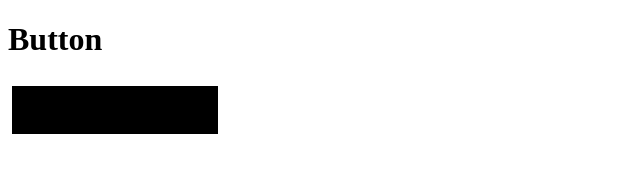
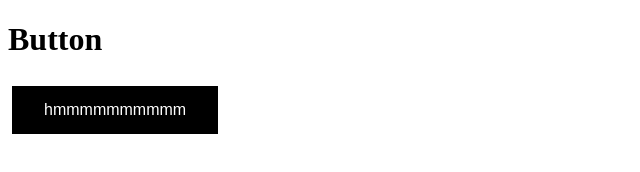
Before and after one commit to chickennu99et/test, a plain HTML site: page index.html in a window 1280 px wide. Shown: the whole page, without its empty margins (0-640 px from the left). Drawn offline with Linux system fonts and the light colour scheme.

Commit message:
Update index.html

```diff
--- a/index.html
+++ b/index.html
@@ -16,13 +16,13 @@
 
 .button1 {
   background-color: #000000;
-  color: black;
+  color: white;
   border: 2px solid #ffffff;
 }
 
 .button1:hover {
   background-color: #414141;
-  color: gray;
+  color: white;
 }
 
 
```
